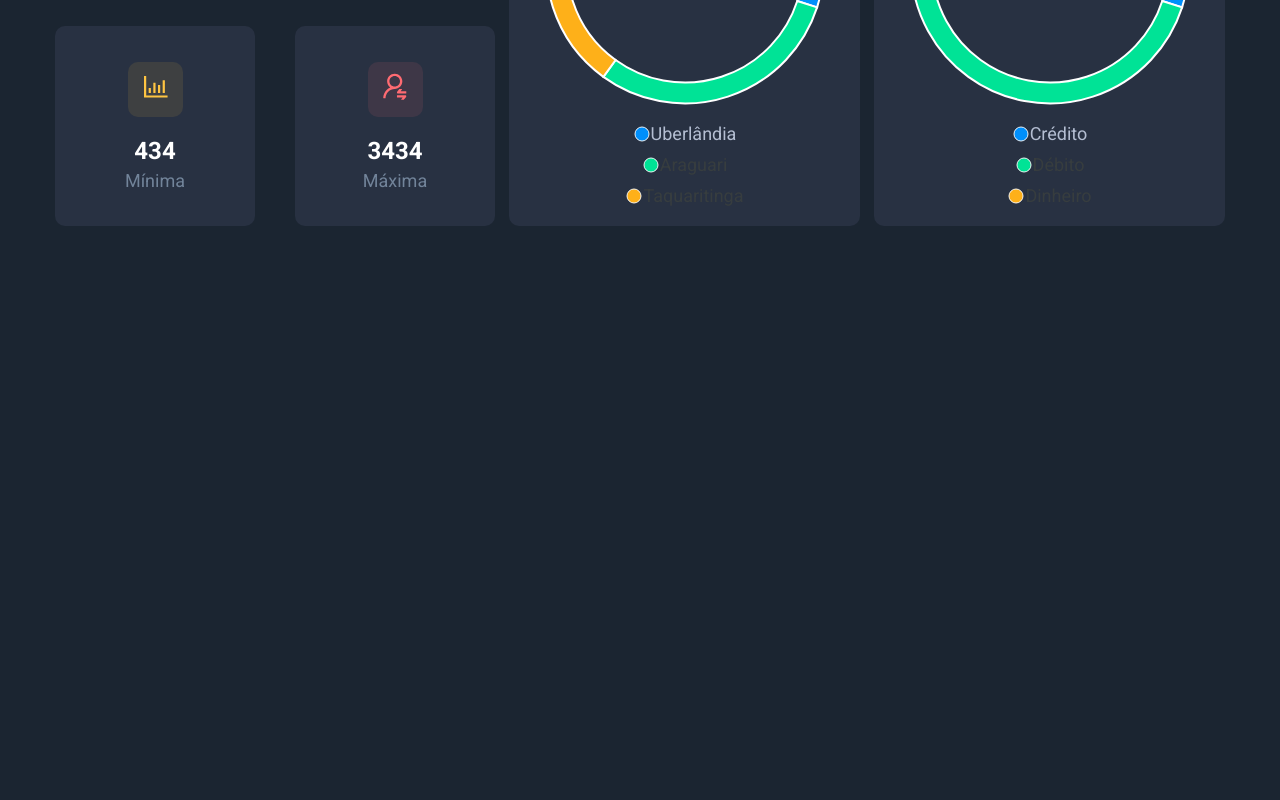
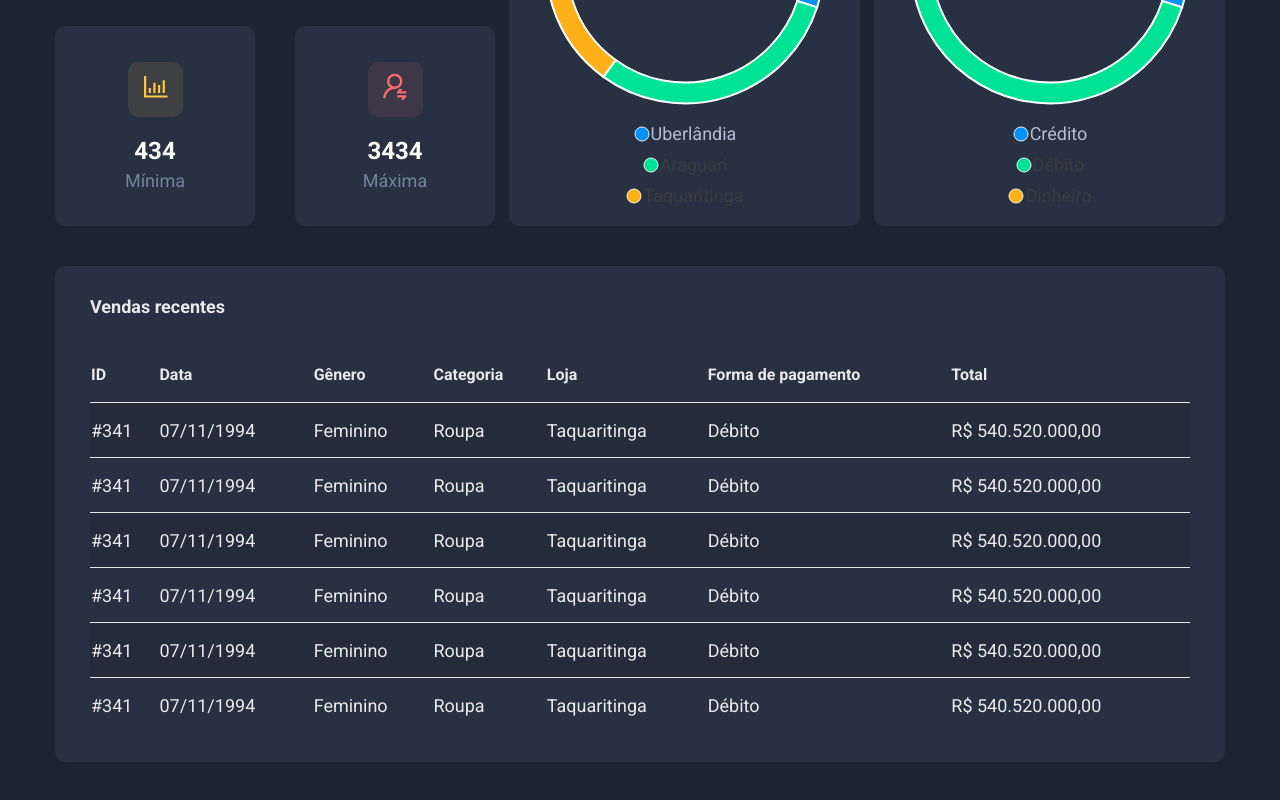
Before and after one commit to lorivalSouza/ds-sales, a React (Create React App) app in the folder front-web/: page / in a window 1280 px wide. Shown: the part 879-1679 px from the top of the page. Before the commit the page ends 1145 px from the top, so only its background shows below. Built offline with nearby package versions, Linux system fonts and the light colour scheme.

Commit message:
Add Sales Table component

```diff
--- a/front-web/src/App.tsx
+++ b/front-web/src/App.tsx
@@ -4,6 +4,7 @@
 import SalesByDate from './components/sales-by-date';
 import SalesSummary from './components/sales-summary';
 import PieChartCard from './components/pie-chart-card';
+import SalesTable from './components/sales-table';
 
 function App() {
   return (
@@ -25,6 +26,7 @@
             series={[30, 60, 10]}
           />
         </div>
+        <SalesTable />
       </div>
     </>
   );
--- /dev/null
+++ b/front-web/src/components/sales-table/index.tsx
@@ -0,0 +1,80 @@
+import './style.css';
+
+function SalesTable() {
+  return (
+    <div className="base-card sales-table-container">
+      <h3 className="sales-table-title">Vendas recentes</h3>
+      <table className="sales-table">
+        <thead>
+          <tr>
+            <th>ID</th>
+            <th>Data</th>
+            <th>Gênero</th>
+            <th>Categoria</th>
+            <th>Loja</th>
+            <th>Forma de pagamento</th>
+            <th>Total</th>
+          </tr>
+        </thead>
+        <tbody>
+          <tr>
+            <td>#341</td>
+            <td>07/11/1994</td>
+            <td>Feminino</td>
+            <td>Roupa</td>
+            <td>Taquaritinga</td>
+            <td>Débito</td>
+            <td>R$ 540.520.000,00</td>
+          </tr>
+          <tr>
+            <td>#341</td>
+            <td>07/11/1994</td>
+            <td>Feminino</td>
+            <td>Roupa</td>
+            <td>Taquaritinga</td>
+            <td>Débito</td>
+            <td>R$ 540.520.000,00</td>
+          </tr>
+          <tr>
+            <td>#341</td>
+            <td>07/11/1994</td>
+            <td>Feminino</td>
+            <td>Roupa</td>
+            <td>Taquaritinga</td>
+            <td>Débito</td>
+            <td>R$ 540.520.000,00</td>
+          </tr>
+          <tr>
+            <td>#341</td>
+            <td>07/11/1994</td>
+            <td>Feminino</td>
+            <td>Roupa</td>
+            <td>Taquaritinga</td>
+            <td>Débito</td>
+            <td>R$ 540.520.000,00</td>
+          </tr>
+          <tr>
+            <td>#341</td>
+            <td>07/11/1994</td>
+            <td>Feminino</td>
+            <td>Roupa</td>
+            <td>Taquaritinga</td>
+            <td>Débito</td>
+            <td>R$ 540.520.000,00</td>
+          </tr>
+          <tr>
+            <td>#341</td>
+            <td>07/11/1994</td>
+            <td>Feminino</td>
+            <td>Roupa</td>
+            <td>Taquaritinga</td>
+            <td>Débito</td>
+            <td>R$ 540.520.000,00</td>
+          </tr>
+        </tbody>
+      </table>
+    </div>
+  );
+}
+
+export default SalesTable;
--- /dev/null
+++ b/front-web/src/components/sales-table/style.css
@@ -0,0 +1,39 @@
+.sales-table-container{
+margin-bottom: 50px;
+padding: 30px 35px;
+}
+
+.sales-table-title{
+  font-size: 18px;
+}
+
+.sales-table{
+  width: 100%;
+  margin-top: 30px;
+  border-spacing: 0;
+}
+
+.sales-table thead th{
+  text-align: left;
+  height: 55px;
+  font-size: 16px;
+}
+
+.sales-table tbody td{
+  height: 55px;
+  border-top: 1px solid ;
+  font-size: 18px;
+  transition: background 0.3s;
+}
+
+.sales-table tbody tr:nth-child(even){
+  background-color: var(--primary-color);
+}
+
+.sales-table tbody tr:nth-child(odd){
+  background-color: rgba(0, 0, 0, 0.1);
+}
+
+.sales-table tbody tr:hover > td{
+  background-color: var(--grey-light-125-color);
+}
```
